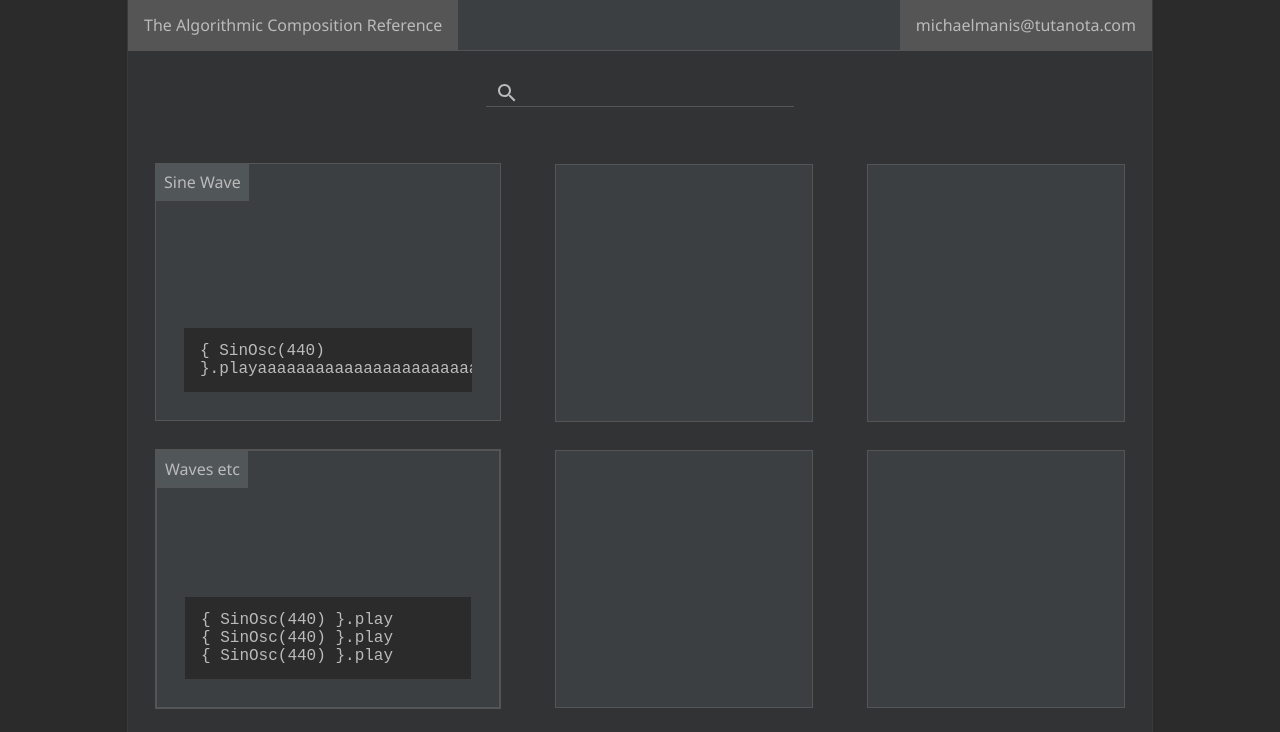
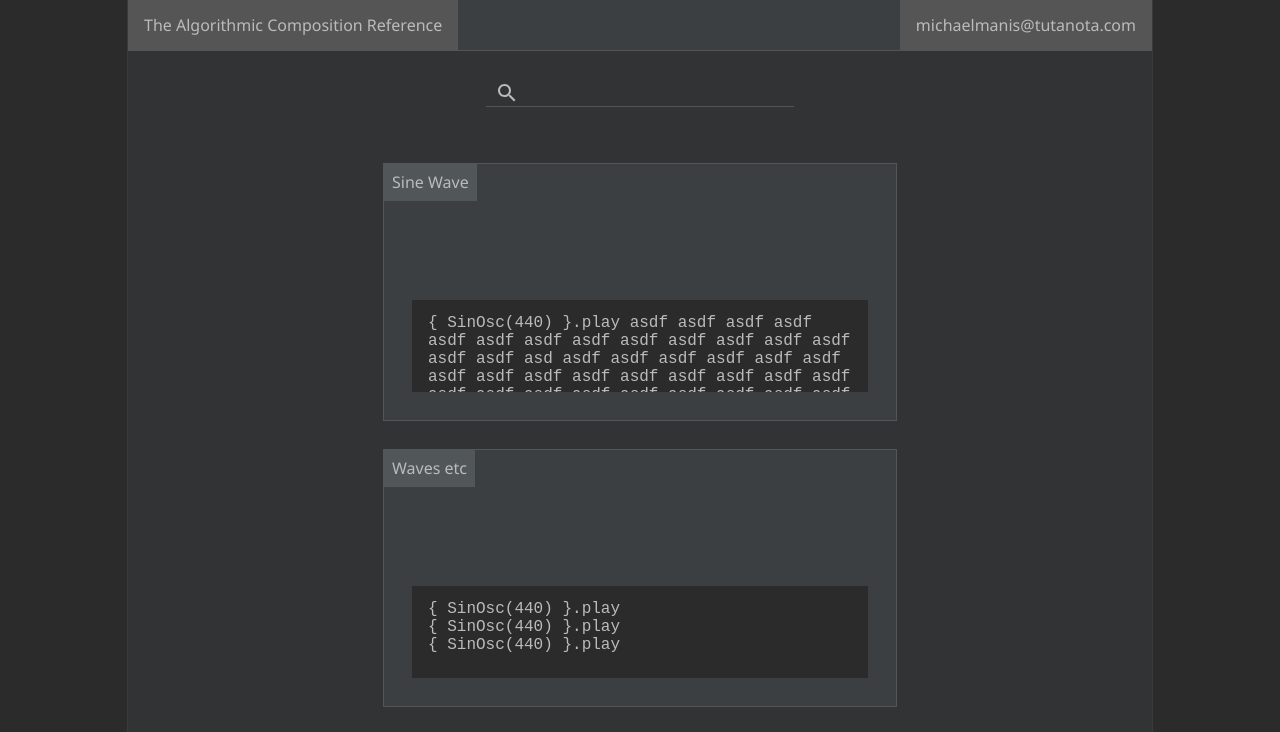
Before and after one commit to ThePyrotechnic/sound, a website: page public/index.html in a window 1280 px wide. Shown: the top 732 px of the page. Drawn offline with nearby package versions, Linux system fonts and the light colour scheme; files that its build step writes are made by us from their sources.

Commit message:
changed box size

```diff
--- a/public/css/style.sass
+++ b/public/css/style.sass
@@ -55,8 +55,8 @@ html
   font-family: Monospaced, monospace
   overflow-y: auto
   overflow-x: hidden
-  max-height: 128px
-  max-width: 256px
+  height: 64px
+  max-width: 100%
   text-align: left
 
 .title
@@ -77,10 +77,7 @@ html
 .box
   background: $colorBoxBackground
   border: 1px solid $colorAccent
-  min-width: 256px
-  min-height: 256px
-  max-width: 512px
-  max-height: 512px
+  height: 256px
 
 .box-column
   margin-top: 28px
@@ -125,6 +122,9 @@ html
   .mobile-hidden
     display: none
 
+  .box
+    width: 90vw
+
   .bar
     justify-content: center
 
@@ -145,6 +145,9 @@ html
   .mobile-hidden
     display: unset
 
+  .box
+    width: 512px
+
   .bar
     justify-content: space-between
 
--- a/public/index.html
+++ b/public/index.html
@@ -19,10 +19,18 @@
             <div class="title padded-slim">Sine Wave</div>
             <div></div>
             <div class="code spaced padded">
-                { SinOsc(440) }.playaaaaaaaaaaaaaaaaaaaaaaaaaaaaaaaaaaaaaaaaaaaaaaaaaaaaaaaaaaaaaaaaaaaaaaaaaaaaa
+                { SinOsc(440) }.play asdf asdf asdf asdf asdf asdf asdf asdf asdf asdf asdf asdf asdf asdf asdf asd asdf
+                asdf asdf asdf asdf asdf asdf asdf asdf asdf asdf asdf asdf asdf asdf asdf asdf asdf asdf asdf asdf asdf
+                asdf asdf asdf asdf asdf asdf asdf asdf asdf asdf asdf asdf asdf asdf asdf asdf asdf asdf asdf asdf asdf
+                asdf asdf asdf asdf asdf asdf asdf asdf asdf asdf asdf asdf asdf asdf asdf asdf asdf asdf asdf asdf asdf
+                asdf asdf asdf asdf asdf asdf asdf asdf asdf asdf asdf asdf asdf asdf asdf asdf asdf asdf asdf asdf asdf
+                asdf asdf asdf asdf asdf asdf asdf asdf asdf asdf asdf asdf asdf asdf asdf asdf asdf asdf asdf asdf asdf
+                asdf asdf asdf asdf asdf asdf asdf asdf asdf asdf asdf asdf asdf asdf asdf asdf asdf asdf asdf asdf asdf
+                asdf asdf asdf asdf asdf asdf asdf asdf asdf asdf asdf asdf asdf asdf asdf asdf asdf asdf asdf asdf asdf
+                asdf asdf asdf asdf asdf asdf asdf asdf asdfasdf asdf asdf asdf asdf asdf asdf asdf asdf asdf asdf asdf
+                asdf asdf asdf asdf asdf asdf asdf asdf asdf asdf asdf asdf asdf asdf asdf asdf asdf asdf
             </div>
         </div>
-        <div class="box">
         <div class="box flex-column space-between">
             <div class="title padded-slim">Waves etc</div>
             <div></div>
@@ -30,7 +38,6 @@
                 { SinOsc(440) }.play<br>
                 { SinOsc(440) }.play<br>
                 { SinOsc(440) }.play<br>
-                </div>
             </div>
         </div>
         <div class="box"></div>
```
Lines whose indentation alone changed are shown as unchanged.
